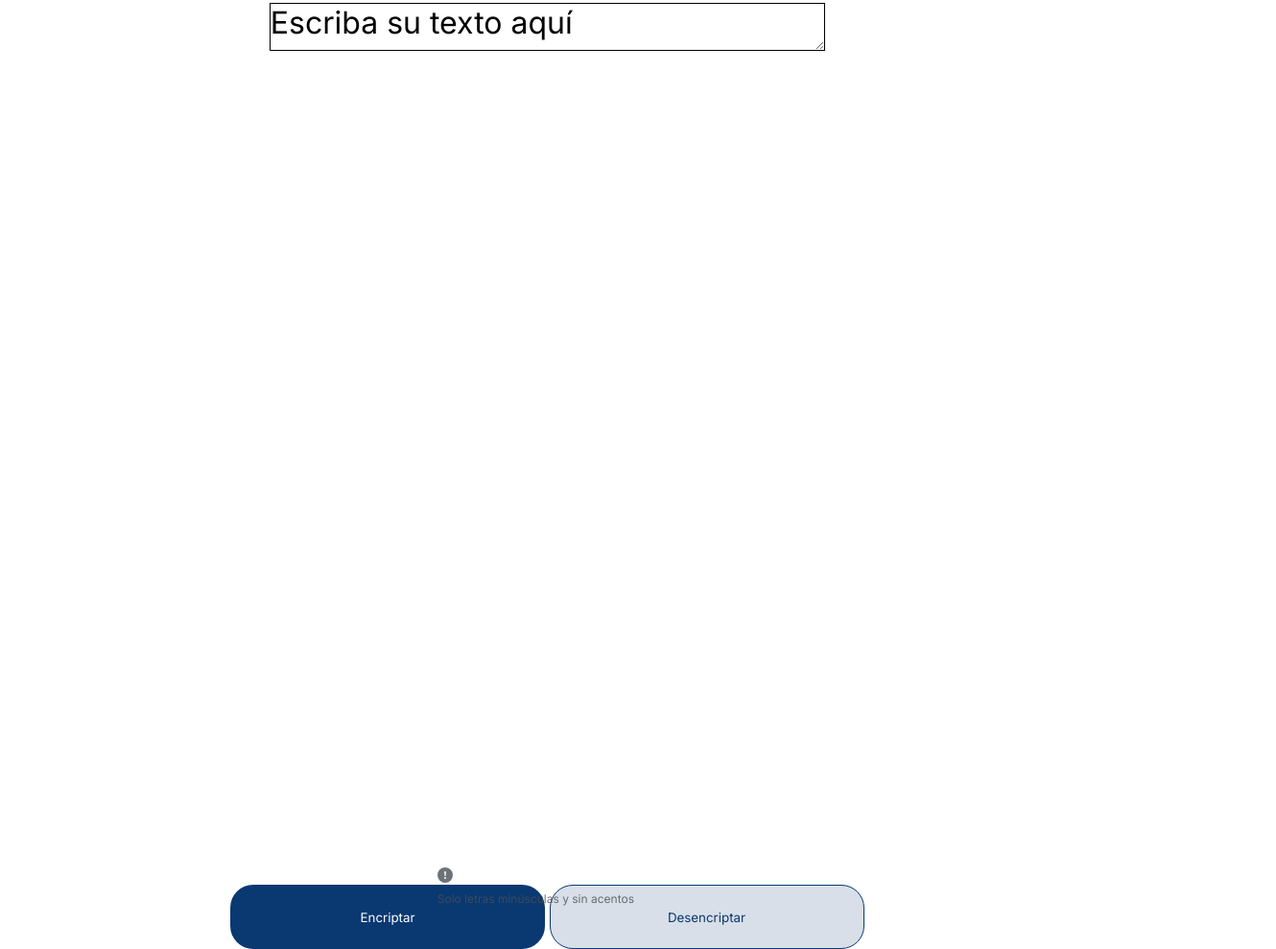
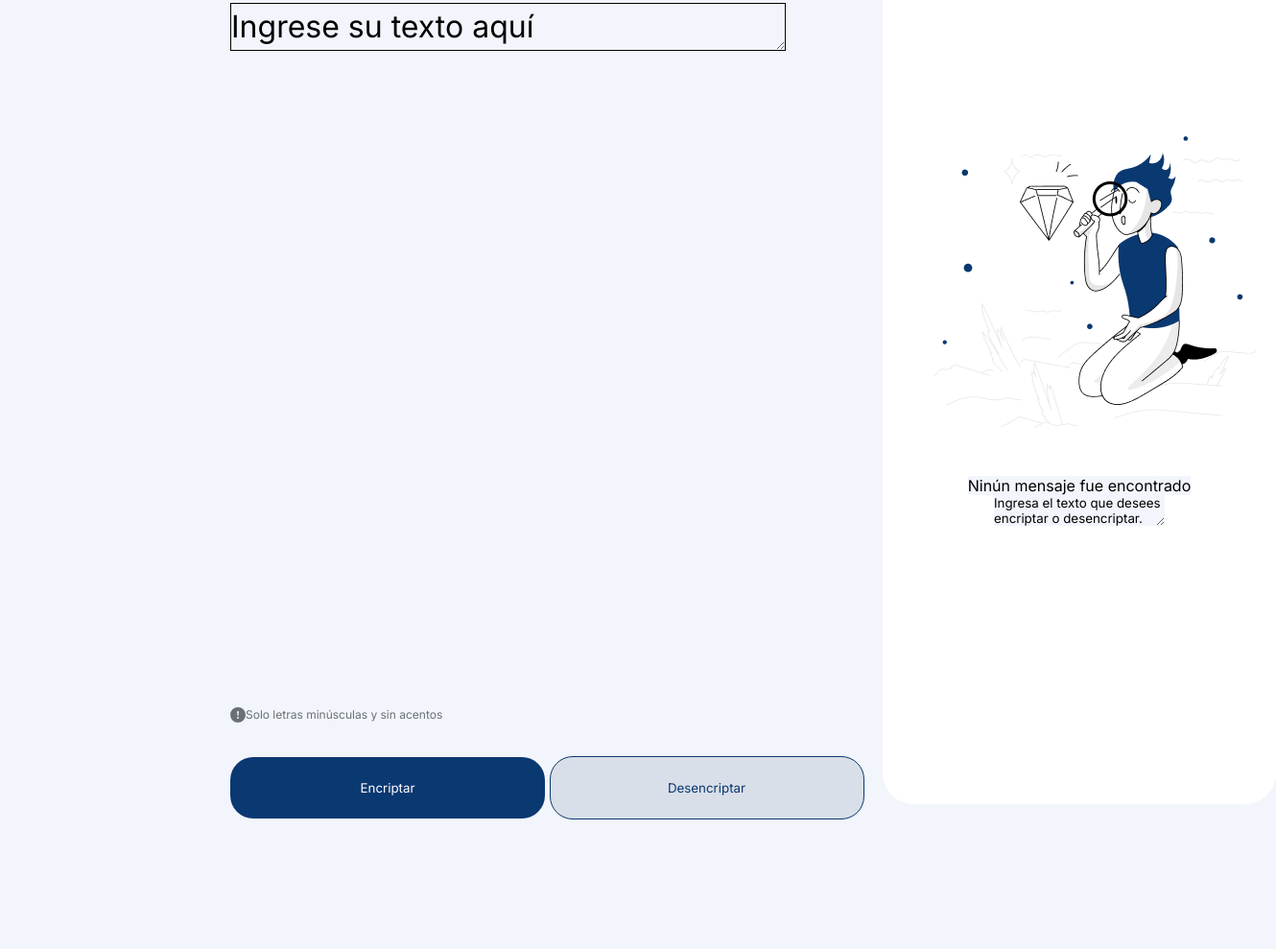
Before and after one commit to MackarennaAlarconTorres/Challenge-alura, a plain HTML site: page index.html in a window 1280 px wide. Shown: the part 297-1286 px from the top of the page at 96% size, 1330 px wide, since content can reach past the window. After the commit the page ends 1152 px from the top, so only its background shows below. Drawn offline with Linux system fonts and the light colour scheme.

Commit message:
continuacion desarrollo pagina web

```diff
--- a/index.html
+++ b/index.html
@@ -15,7 +15,7 @@
     </header>
     <main>
         <section class="container-1">
-            <textarea class="cuadroTexto">Escriba su texto aquí</textarea>
+            <textarea class="cuadroTexto">Ingrese su texto aquí</textarea>
             <div class="alerta">
                 <svg xmlns="http://www.w3.org/2000/svg" width="16" height="16" fill="currentColor" class="bi bi-exclamation-circle-fill" viewBox="0 0 16 16">
                     <path d="M16 8A8 8 0 1 1 0 8a8 8 0 0 1 16 0M8 4a.905.905 0 0 0-.9.995l.35 3.507a.552.552 0 0 0 1.1 0l.35-3.507A.905.905 0 0 0 8 4m.002 6a1 1 0 1 0 0 2 1 1 0 0 0 0-2"/>
@@ -26,11 +26,13 @@
                 <button>Encriptar</button>
                 <button>Desencriptar</button>
             </div>
-
-
         </section>
         <section class="Desencriptador">
-
+            <img src="img/Muñeco.png" rel="imagen-principal">
+            <div class="mensaje-encriptado">
+                <alert>Ninún mensaje fue encontrado</alert>
+                <textarea>Ingresa el texto que desees encriptar o desencriptar.</textarea>
+            </div>
         </section>
     </main>
 </body>
--- a/style.css
+++ b/style.css
@@ -2,6 +2,7 @@
     padding: 0;
     margin: 0;
     border: 0;
+    background: #F3F5FC;
     font-family: "Inter", sans-serif;
 }
 
@@ -14,6 +15,7 @@
 .cuadroTexto {
     width: 577px;
     height: 48px;
+    line-height: 48px;
     margin-top: 168px;
     font-size: 32px;
     border: 1px solid black;
@@ -21,43 +23,81 @@
 
 main {
     display: flex;
+    align-items: center;
+    justify-content: space-around;
 
 }
+
 .container-1 {
     display: flex;
     flex-direction: column;
     margin-left: 240px;
     justify-content: space-around;
-    align-items: center;
 }
 
 .alerta {
-    margin-top: 851px;
+    display: flex;
+    align-items: center;
+    width: 229px;
+    height: 18px;
+    margin-top: 683px;
     color: #495057;
     font-size: 12px;
     line-height: 18px;
     opacity: 80%;
-    width: 229px;
-    height: 18px;
-    display: grid;
-    flex-direction: column;
-    row-gap: 8px;
 }
 
-.container-1 button {
-    width: 328px;
+.selector {
+    margin-top: 34px;
+    width: 680px;
     height: 67px;
     border-radius: 24px;
-    padding: 24px;
 }
 
 .selector :first-child {
     background: #0A3871;
     color: white;
+    width: 328px;
+    padding: 24px;
+    border-radius: 24px;
 }
 
 .selector :last-child {
     background: #D8DFE8;
     color: #0A3871;
     border: 1px solid #0A3871;
+    width: 328px;
+    padding: 24px;
+    border-radius: 24px;
 }
+
+.Desencriptador {
+    display: flex;
+    align-items: center;
+    flex-direction: column;
+    justify-content: center;
+    width: 400px;
+    height: 944px;
+    margin-right: 80px;
+    padding: 20px;
+    border: 1px solid #FFFFFF;
+    border-radius: 32px;
+    background: #FFFFFF;
+}
+
+
+.Desencriptador img{
+    width: 336px;
+    height: 304px;
+    margin-left: 32px;
+    background: #FFFFFF;
+}
+
+.mensaje-encriptado {
+    background: #FFFFFF;
+    justify-content: center;
+    align-items: center;
+    display: flex;
+    flex-direction: column;
+    margin-top: 50px;
+}
```
